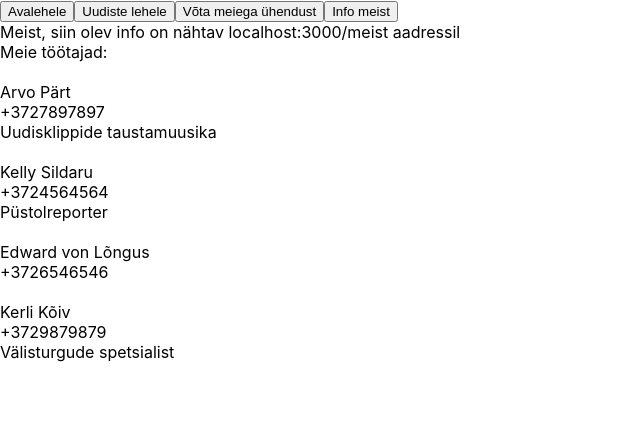
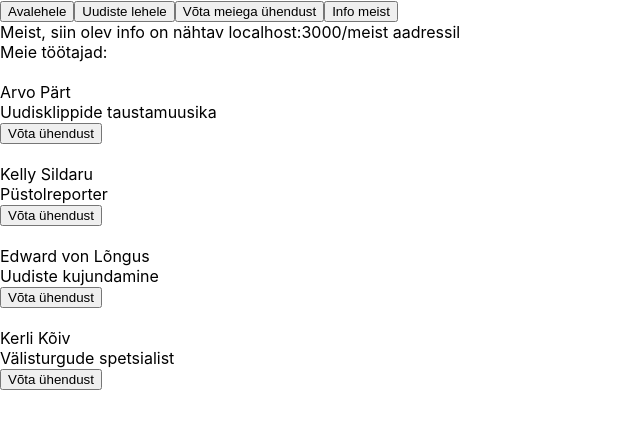
Before and after one commit to TruX87/Tarjet-Front-end-03.24, a React (Create React App) app in the folder uudised/: page /meist in a window 1280 px wide. Shown: the top 428 px of the page, without its empty margins (0-640 px from the left). Built offline with nearby package versions, Linux system fonts and the light colour scheme.

Commit message:
uudiste-j2tk

```diff
--- a/uudised/src/App.css
+++ b/uudised/src/App.css
@@ -17,3 +17,7 @@
 .Header-logo:active {
   transform: scale(0.95)
 }
+
+.valitud {
+  font-weight: bold;
+}
--- a/uudised/src/pages/Kontakt.js
+++ b/uudised/src/pages/Kontakt.js
@@ -1,22 +1,27 @@
 import React from 'react'
+import { useState } from 'react'
 
 function Kontakt() {
+  const [n2itaTelKristiine, muudaN2itaTelKristiine] = useState(false)
+  const [n2itaTelYlemiste, muudaN2itaTelYlemiste] = useState(false)
+  const [n2itaTelTasku, muudaN2itaTelTasku] = useState(false)
+
   return (
     <div>
         <div>Kontakt, siin olev info on nähtav localhost:3000/kontakt aadressil</div>
         <div>Võta meiega ühendust:</div>
         <br />
-        <div>Kristiine keskus</div>
-        <div>+3721231231</div>
-        <div>Endla 45</div>
+        <div className={n2itaTelKristiine === true ? "valitud" : undefined} onClick={() => muudaN2itaTelKristiine(!n2itaTelKristiine)}>Kristiine keskus</div>
+        {n2itaTelKristiine && <div className="valitud">+3721231231</div>}
+        <div className={n2itaTelKristiine === true ? "valitud" : undefined}>Endla 45</div>
         <br />
-        <div>Ülemiste keskus:</div>
-        <div>+3723213213</div>
-        <div>Suur-Sõjamäe 4</div>
+        <div className={n2itaTelYlemiste === true ? "valitud" : undefined} onClick={() => muudaN2itaTelYlemiste(!n2itaTelYlemiste)}>Ülemiste keskus:</div>
+        {n2itaTelYlemiste && <div className="valitud">+3723213213</div>}
+        <div className={n2itaTelYlemiste === true ? "valitud" : undefined}>Suur-Sõjamäe 4</div>
         <br />
-        <div>Tasku keskus:</div>
-        <div>+3722132132</div>
-        <div>Turu 2</div>
+        <div className={n2itaTelTasku === true ? "valitud" : undefined} onClick={() => muudaN2itaTelTasku(!n2itaTelTasku)}>Tasku keskus:</div>
+        {n2itaTelTasku && <div className="valitud">+3722132132</div>}
+        <div className={n2itaTelTasku === true ? "valitud" : undefined}>Turu 2</div>
     </div>
   )
 }
--- a/uudised/src/pages/Meist.js
+++ b/uudised/src/pages/Meist.js
@@ -1,25 +1,30 @@
 import React from 'react'
+import { useState } from 'react'
 
 function Meist() {
+  const [kontakt, n2itaKontakt] = useState("")
   return (
     <div>
         <div>Meist, siin olev info on nähtav localhost:3000/meist aadressil</div>
         <div>Meie töötajad:</div>
         <br />
         <div>Arvo Pärt</div>
-        <div>+3727897897</div>
         <div>Uudisklippide taustamuusika</div>
-        <br />
+        <button onClick={() => n2itaKontakt("+3727897897")}>Võta ühendust</button>
+        <br /><br />
         <div>Kelly Sildaru</div>
-        <div>+3724564564</div>
         <div>Püstolreporter</div>
-        <br />
+        <button onClick={() => n2itaKontakt("+3724564564")}>Võta ühendust</button>
+        <br /><br />
         <div>Edward von Lõngus</div>
-        <div>+3726546546</div>
-        <br />
+        <div>Uudiste kujundamine</div>
+        <button onClick={() => n2itaKontakt("+3726546546")}>Võta ühendust</button>
+        <br /><br />
         <div>Kerli Kõiv</div>
-        <div>+3729879879</div>
         <div>Välisturgude spetsialist</div>
+        <button onClick={() => n2itaKontakt("+3729879879")}>Võta ühendust</button>
+        <br /><br />
+        { kontakt !== "" && <div>Tema kontakt: {kontakt}</div>}
     </div>
   )
 }
```
